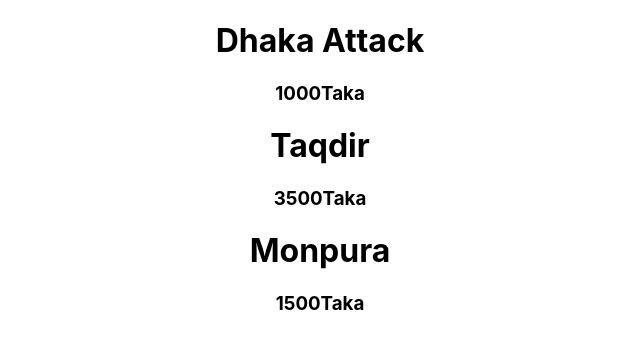
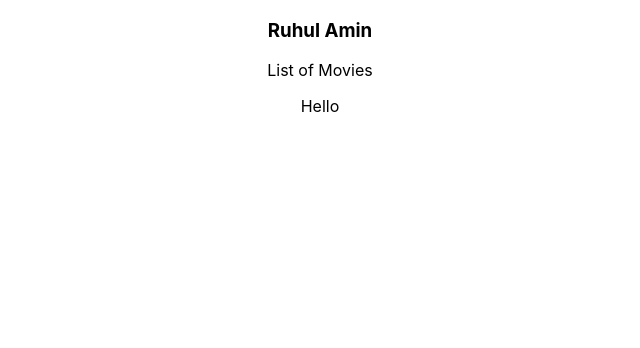
Before and after one commit to Ruhulcse/state-management, a React (Create React App) app: page / in a window 1280 px wide. Shown: the top 348 px of the page, without its empty margins (320-960 px from the left). Built offline with nearby package versions, Linux system fonts and the light colour scheme.

Commit message:
Context api setup

```diff
--- a/src/App.js
+++ b/src/App.js
@@ -1,12 +1,17 @@
 import React from 'react';
 import './App.css';
 import MovieList from './components/MovieList';
+import Nav from './components/Nav';
+import {MovieProdiver} from "./MovieContext";
 
 function App() {
   return (
-    <div className="App">
-     <MovieList/>
-    </div>
+    <MovieProdiver>
+      <div className="App">
+        <Nav/>
+        <MovieList/>
+      </div>
+    </MovieProdiver>
   );
 }
 
--- /dev/null
+++ b/src/MovieContext.js
@@ -0,0 +1,27 @@
+import React,{useState,createContext} from 'react'
+export const MovieContext = createContext();
+
+export const MovieProdiver = (props) => {
+    const [movies, setMovies] = useState([
+        {
+            name: "Dhaka Attack",
+            price: "1000Taka",
+            id: 221
+        },
+        {
+            name: "Taqdir",
+            price: "3500Taka",
+            id: 222
+        },
+        {
+            name: "Monpura",
+            price: "1500Taka",
+            id: 223
+        }
+    ]);
+    return (
+        <MovieContext.Provider value ={'Hello'}>
+            {props.children}
+        </MovieContext.Provider>
+    );
+}
--- a/src/components/MovieList.js
+++ b/src/components/MovieList.js
@@ -1,29 +1,15 @@
-import React,{useState} from 'react'
+import React,{useState,useContext} from 'react'
 import Movie from './Movie';
+import {MovieContext} from '../MovieContext';
 
 function MovieList() {
-    const [movies, setMovies] = useState([
-        {
-            name: "Dhaka Attack",
-            price: "1000Taka",
-            id: 221
-        },
-        {
-            name: "Taqdir",
-            price: "3500Taka",
-            id: 222
-        },
-        {
-            name: "Monpura",
-            price: "1500Taka",
-            id: 223
-        }
-    ]);
+    const value = useContext(MovieContext);
     return (
         <div>
-            {movies.map(movie => (
-                <Movie name={movie.name} price={movie.price}/>
-            ))}
+            <h>{value}</h>
+            {/* {movies.map(movie => (
+                <Movie name={movie.name} price={movie.price} key={movie.id}/>
+            ))} */}
         </div>
     )
 }
--- /dev/null
+++ b/src/components/Nav.js
@@ -0,0 +1,12 @@
+import React from 'react'
+
+function Nav() {
+    return (
+        <div>
+            <h3>Ruhul Amin</h3>
+            <p>List of Movies</p>
+        </div>
+    )
+}
+
+export default Nav
```
